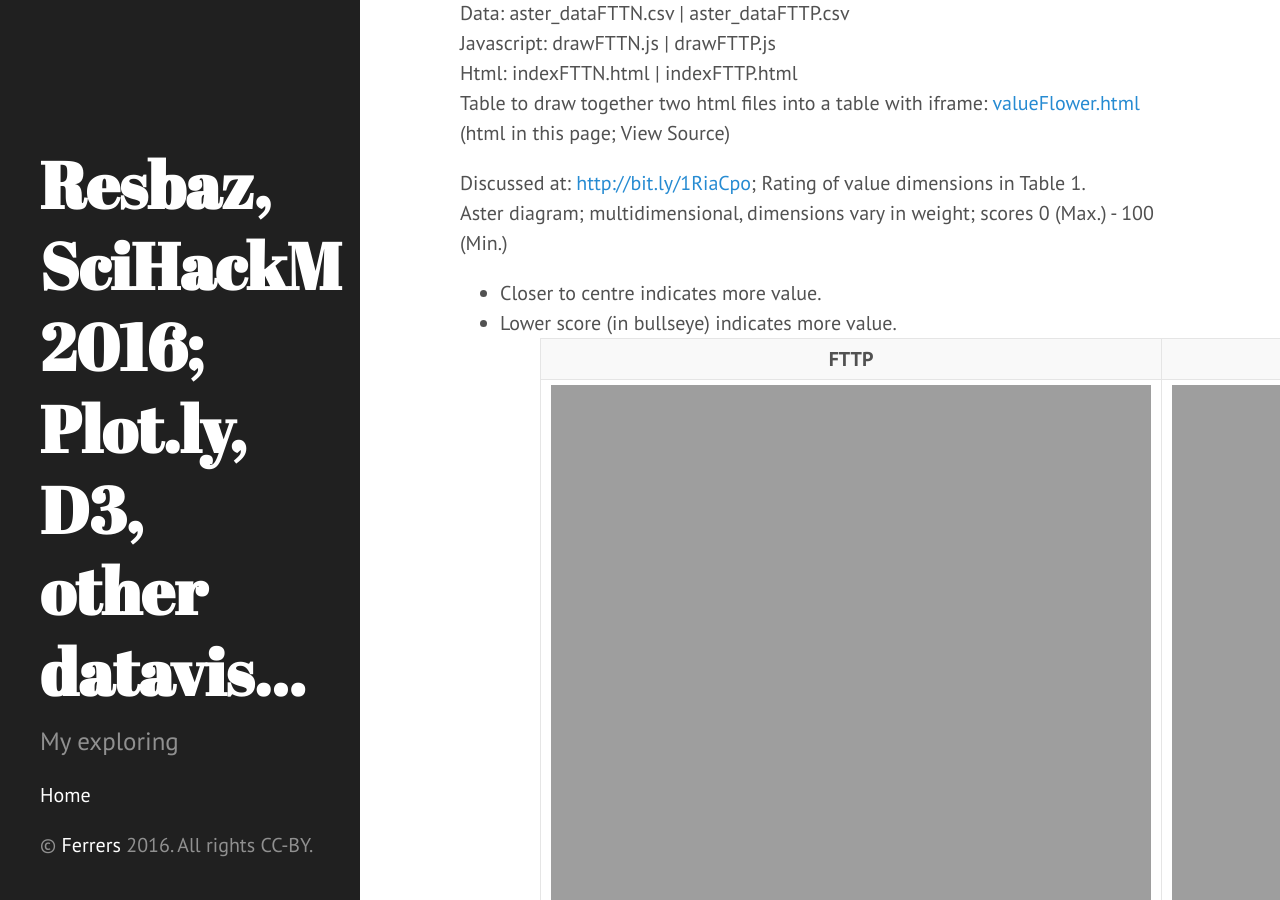
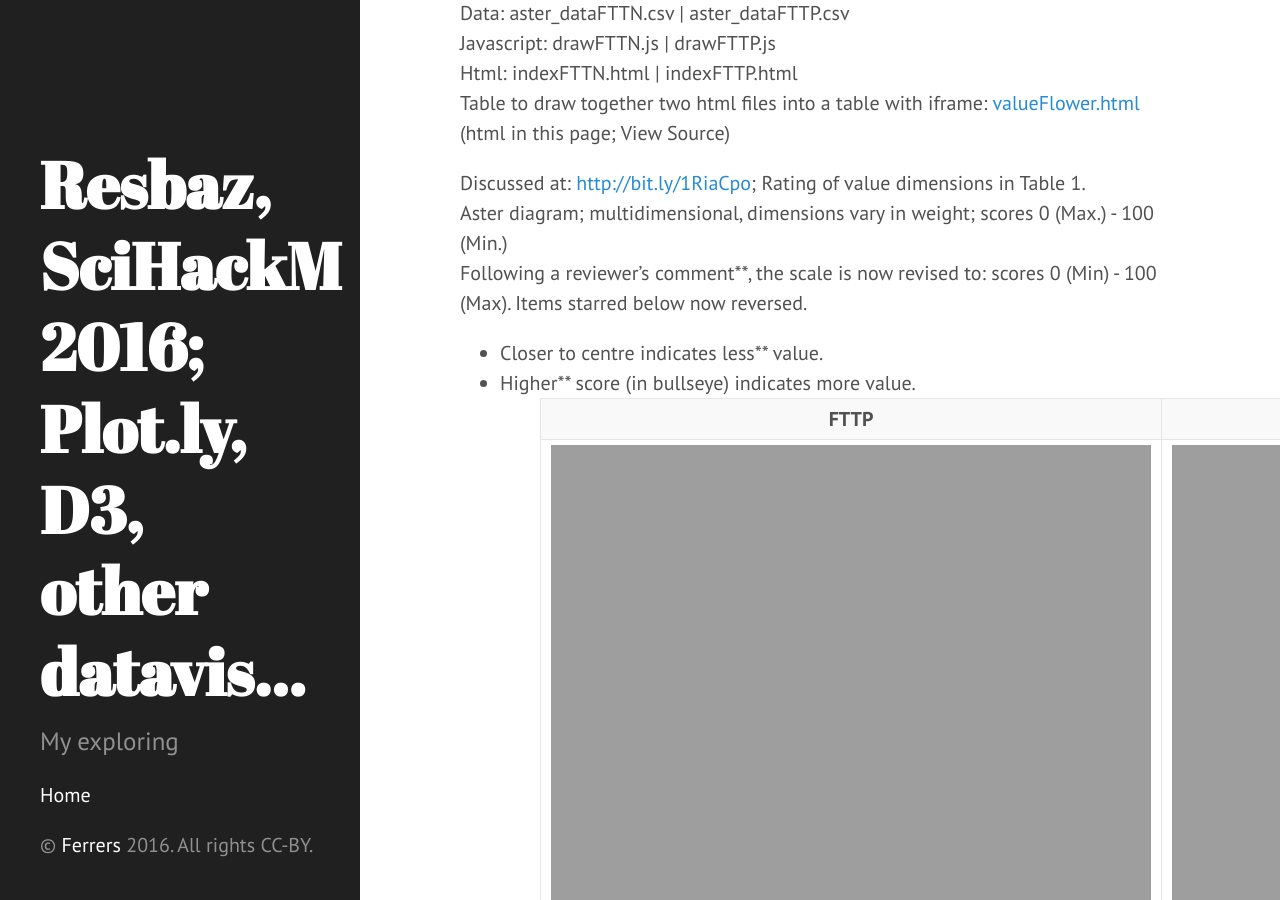
Before and after one commit to areff2000/areff2000.github.io, a Jekyll site: the page built from _posts/2016-05-16-valuing-fttn-fttp-aster-plot-multidimensional-and-weighted.markdown, in a window 1280 px wide and 900 px high, scrolled down 822 px. Built offline with Jekyll 4.4.1, drawn with Linux system fonts in a browser that asks for light colours.

Commit message:
Reverse Scale on aster; per review

```diff
--- a/_posts/2016-05-16-valuing-fttn-fttp-aster-plot-multidimensional-and-weighted.markdown
+++ b/_posts/2016-05-16-valuing-fttn-fttp-aster-plot-multidimensional-and-weighted.markdown
@@ -28,10 +28,11 @@ Html: indexFTTN.html | indexFTTP.html<br>
 Table to draw together two html files into a table with iframe: <a href="http://areff2000.github.io/d3-bubble-plot/valueFlower/valueFlower.html">valueFlower.html</a> (html in this page; View Source)</p>
 
 Discussed at: <a href="http://bit.ly/1RiaCpo">http://bit.ly/1RiaCpo</a>; Rating of value dimensions in Table 1.<br>
-Aster diagram; multidimensional, dimensions vary in weight; scores 0 (Max.) - 100 (Min.)
+Aster diagram; multidimensional, dimensions vary in weight; scores 0 (Max.) - 100 (Min.)<br>
+Following a reviewer's comment**, the scale is now revised to: scores 0 (Min) - 100 (Max). Items starred below now reversed.<br>
 <ul>
-<li>Closer to centre indicates more value.</li>
-<li>Lower score (in bullseye) indicates more value.</li>
+<li>Closer to centre indicates less** value.</li>
+<li>Higher** score (in bullseye) indicates more value.</li>
 <ul>
 
 <table>
```
